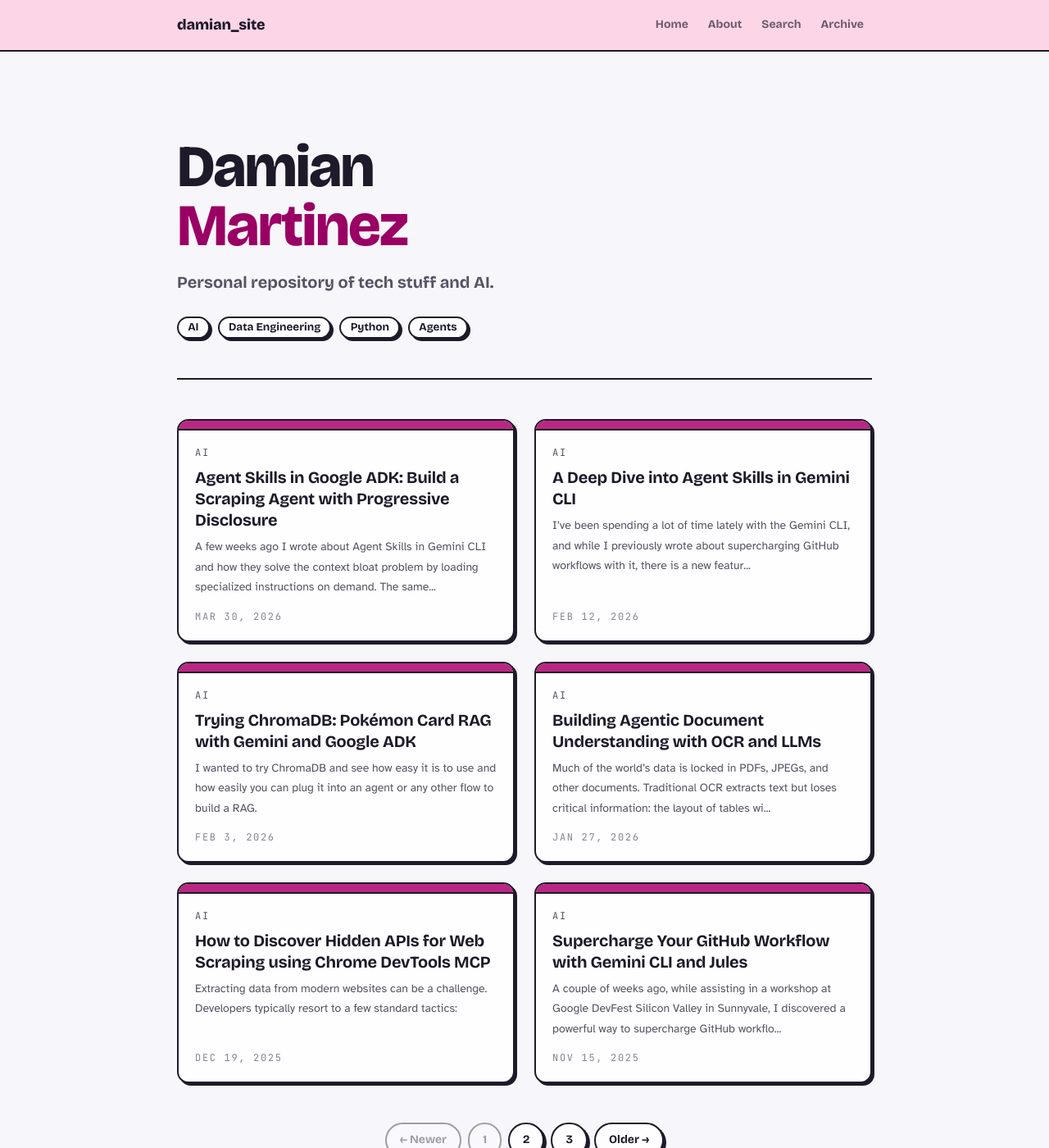
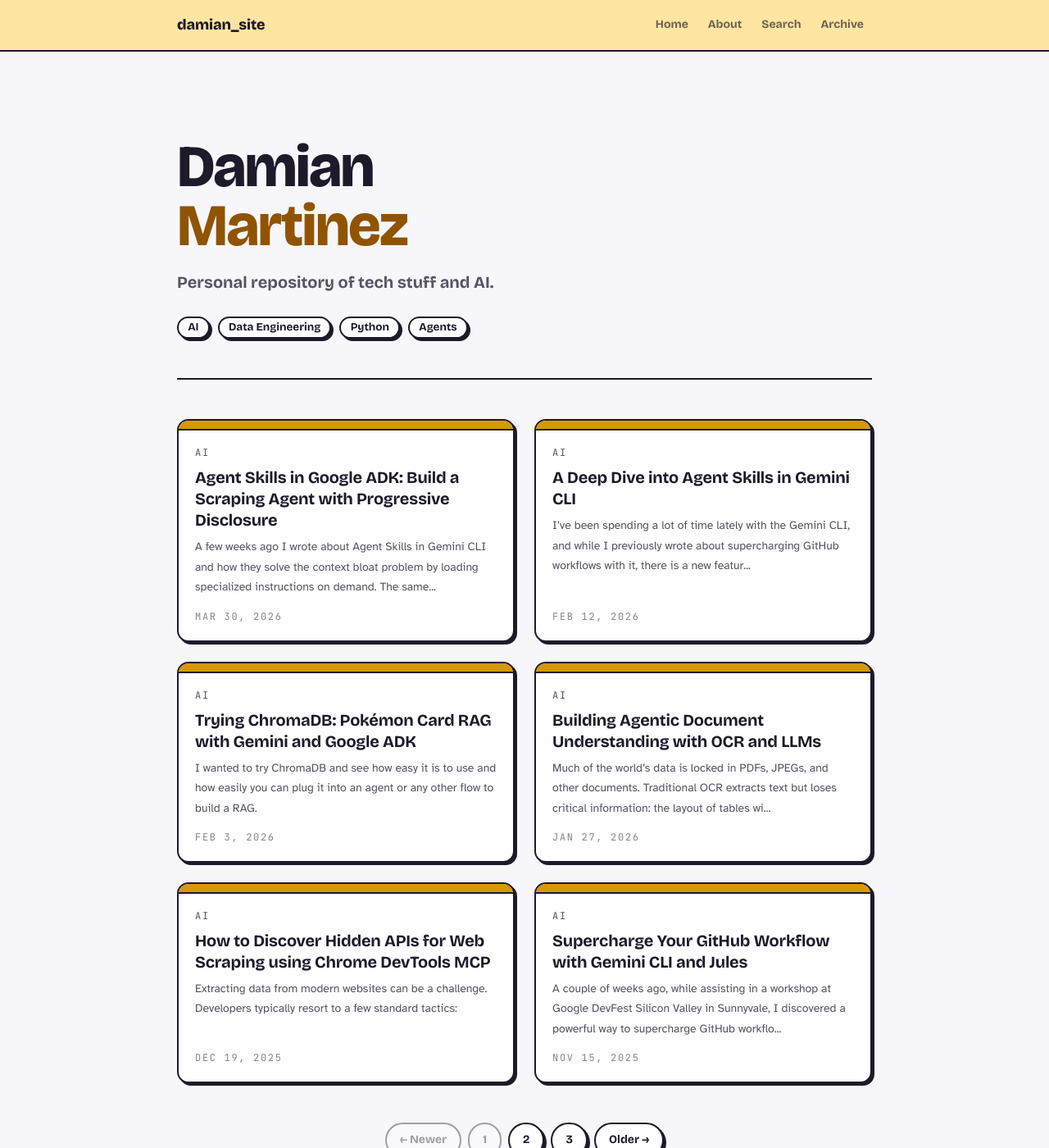
Before and after one commit to DamiMartinez/damimartinez.github.io, a Jekyll site: the page built from index.html, in a window 1280 px wide and 1400 px high. Shown: the whole window at 82% size. Built offline with Jekyll 4.4.1, drawn with Linux system fonts in a browser that asks for light colours; the list of posts is cut into pages by our own code.

Commit message:
style: swap magenta accent for amber-yellow (oklch hue ~85)

```diff
--- a/_sass/_variables.scss
+++ b/_sass/_variables.scss
@@ -10,9 +10,9 @@
   --color-ink:        oklch(23% .03 295);
   --color-ink-soft:   oklch(45% .026 295);
   --color-ink-faint:  oklch(62% .022 295);
-  --color-tomato:     oklch(54% .2 348);
-  --color-marigold:   oklch(91% .05 348);
-  --color-grape:      oklch(45% .19 350);
+  --color-tomato:     oklch(72% .18 85);
+  --color-marigold:   oklch(93% .09 88);
+  --color-grape:      oklch(50% .15 78);
   --color-footer-bg:  oklch(16% .018 295);
   --color-footer-fg:  oklch(98% .008 300);
 
```
